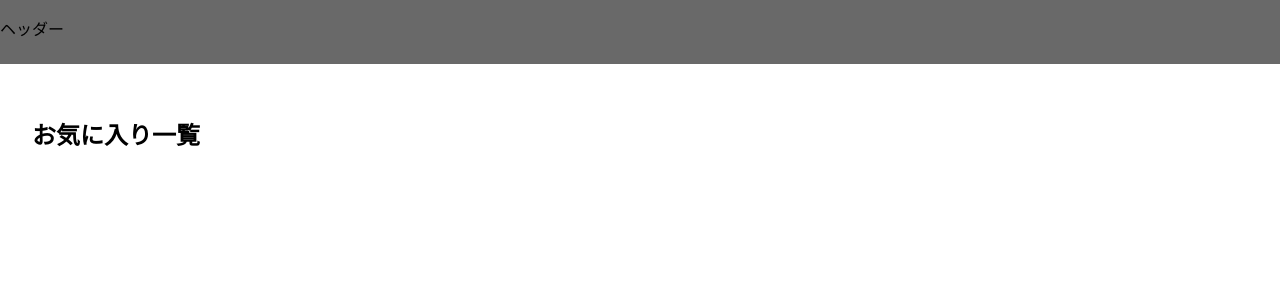
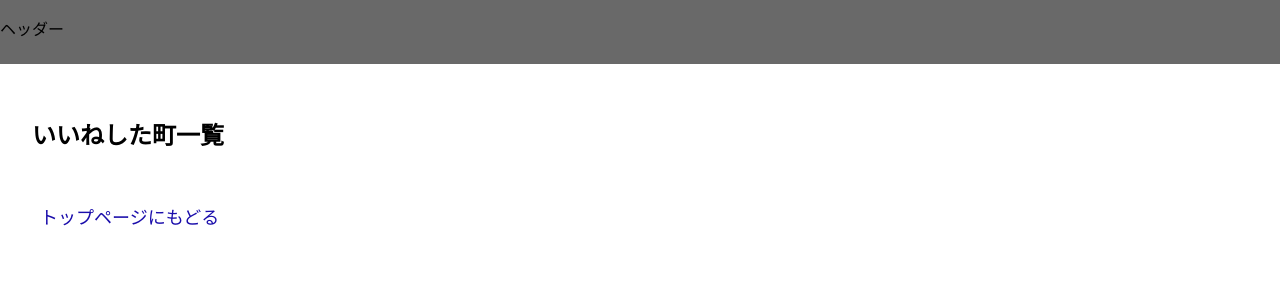
Before and after one commit to koke-desu/open-data-app, a Next.js app: page /favorite in a window 1280 px wide. Shown: the top 300 px of the page. Built offline with nearby package versions, Linux system fonts and the light colour scheme.

Commit message:
favoritePageにTopPageへのリンクを設置

```diff
--- a/components/page/FavoritePage/FavoritePage.module.css
+++ b/components/page/FavoritePage/FavoritePage.module.css
@@ -10,3 +10,8 @@
   grid-column-start: 1;
   grid-column-end: 4;
 }
+
+.linkContainer {
+  grid-column-start: 1;
+  grid-column-end: 4;
+}
--- a/components/page/FavoritePage/FavoritePage.tsx
+++ b/components/page/FavoritePage/FavoritePage.tsx
@@ -1,6 +1,7 @@
 import React from "react";
 import { useFavorite } from "../../../database/favorite";
 import CityCard from "../../model/city/CityCard/CityCard";
+import TopPageLink from "../../ui/TopPageLink/TopPageLink";
 import style from "./FavoritePage.module.css";
 
 type Props = {};
@@ -12,10 +13,13 @@ const FavoritePage: React.VFC<Props> = ({}) => {
 
   return (
     <div className={style.container}>
-      <h2 className={style.title}>お気に入り一覧</h2>
+      <h2 className={style.title}>いいねした町一覧</h2>
       {favorite.get().map((city) => (
         <CityCard city={city} key={`favorite-${city.id}`} />
       ))}
+      <div className={style.linkContainer}>
+        <TopPageLink />
+      </div>
     </div>
   );
 };
```
